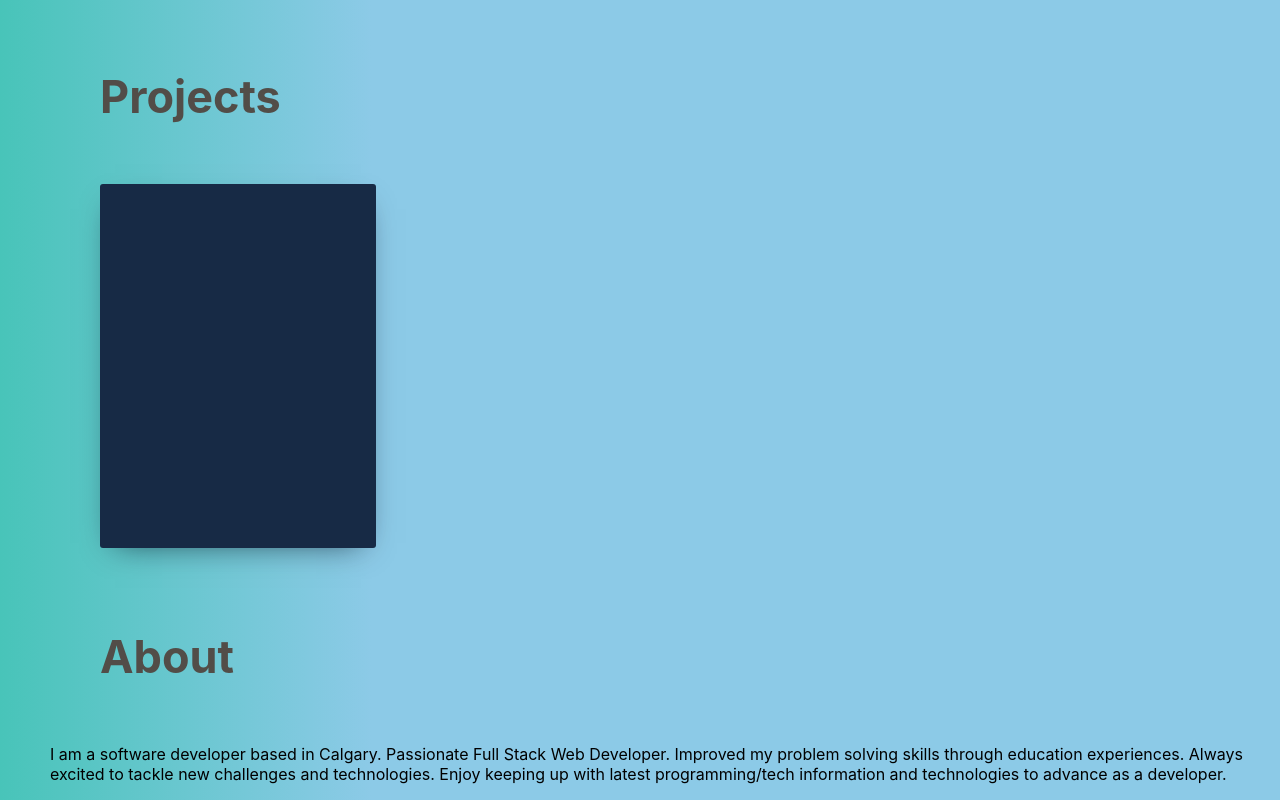
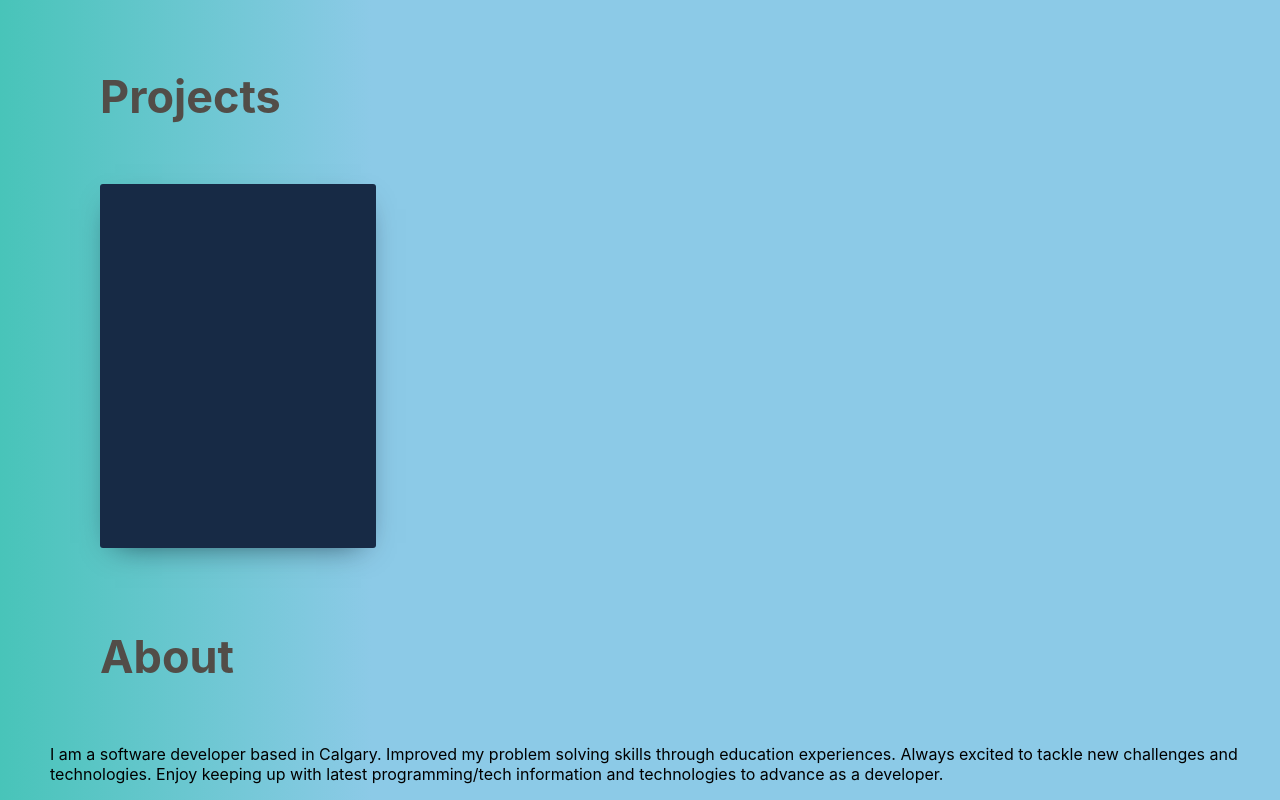
Before and after one commit to Gaganpandher52/personal-website, a React (Create React App) app in the folder client/: page / in a window 1280 px wide. Shown: the part 591-1391 px from the top of the page. Built offline with nearby package versions, Linux system fonts and the light colour scheme.

Commit message:
adding content to about

```diff
--- a/client/src/components/about/About.js
+++ b/client/src/components/about/About.js
@@ -8,7 +8,7 @@ class About extends Component {
         <div className='main-content-container'>
           <h4>About</h4>
           <p className='about_summary'>I am a software developer based in Calgary.
-          Passionate Full Stack Web Developer. Improved my problem solving skills through education experiences.
+          Improved my problem solving skills through education experiences.
           Always excited to tackle new challenges and technologies.
           Enjoy keeping up with latest programming/tech information and technologies to advance as a developer.</p>
         </div>
```
